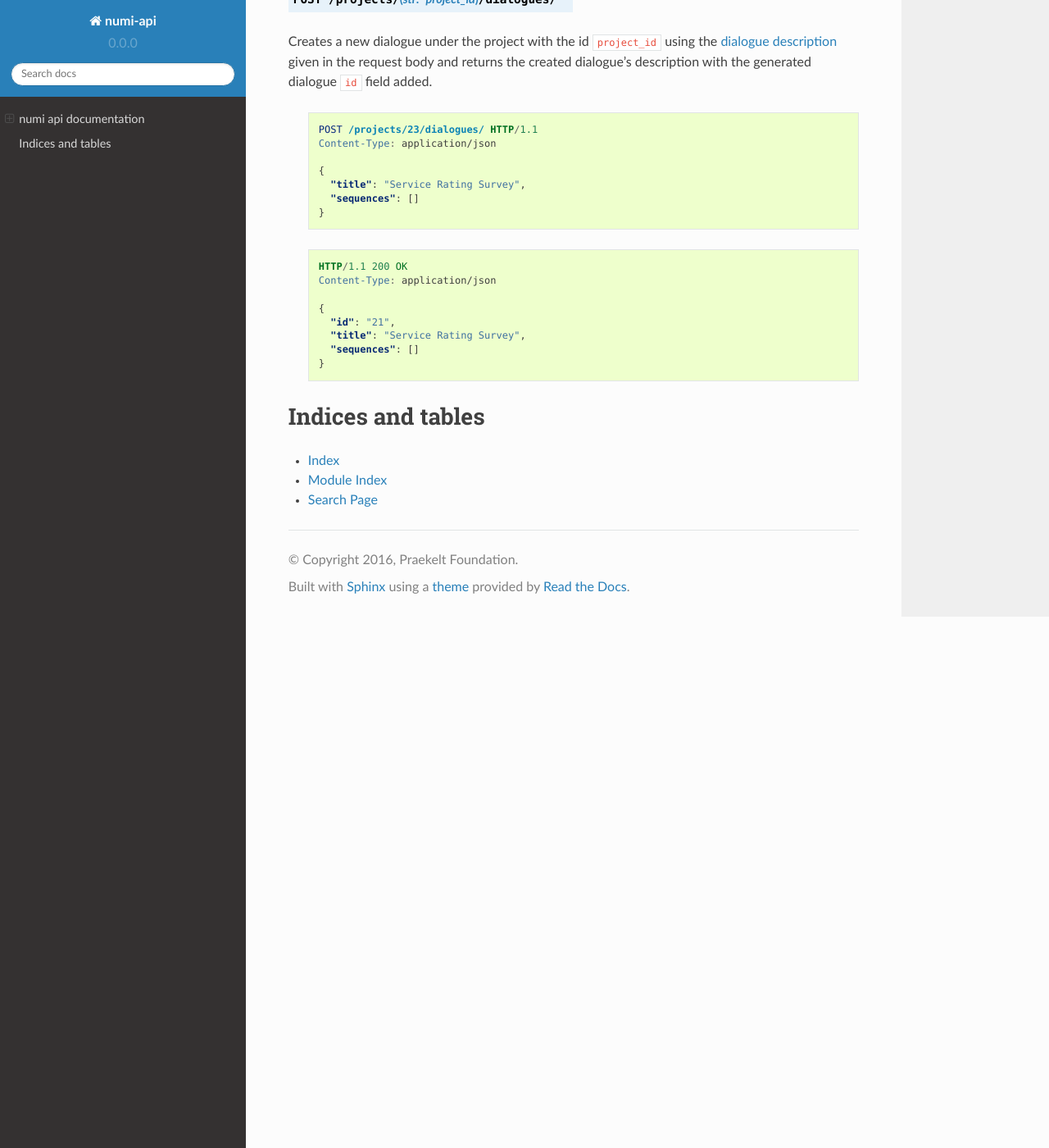
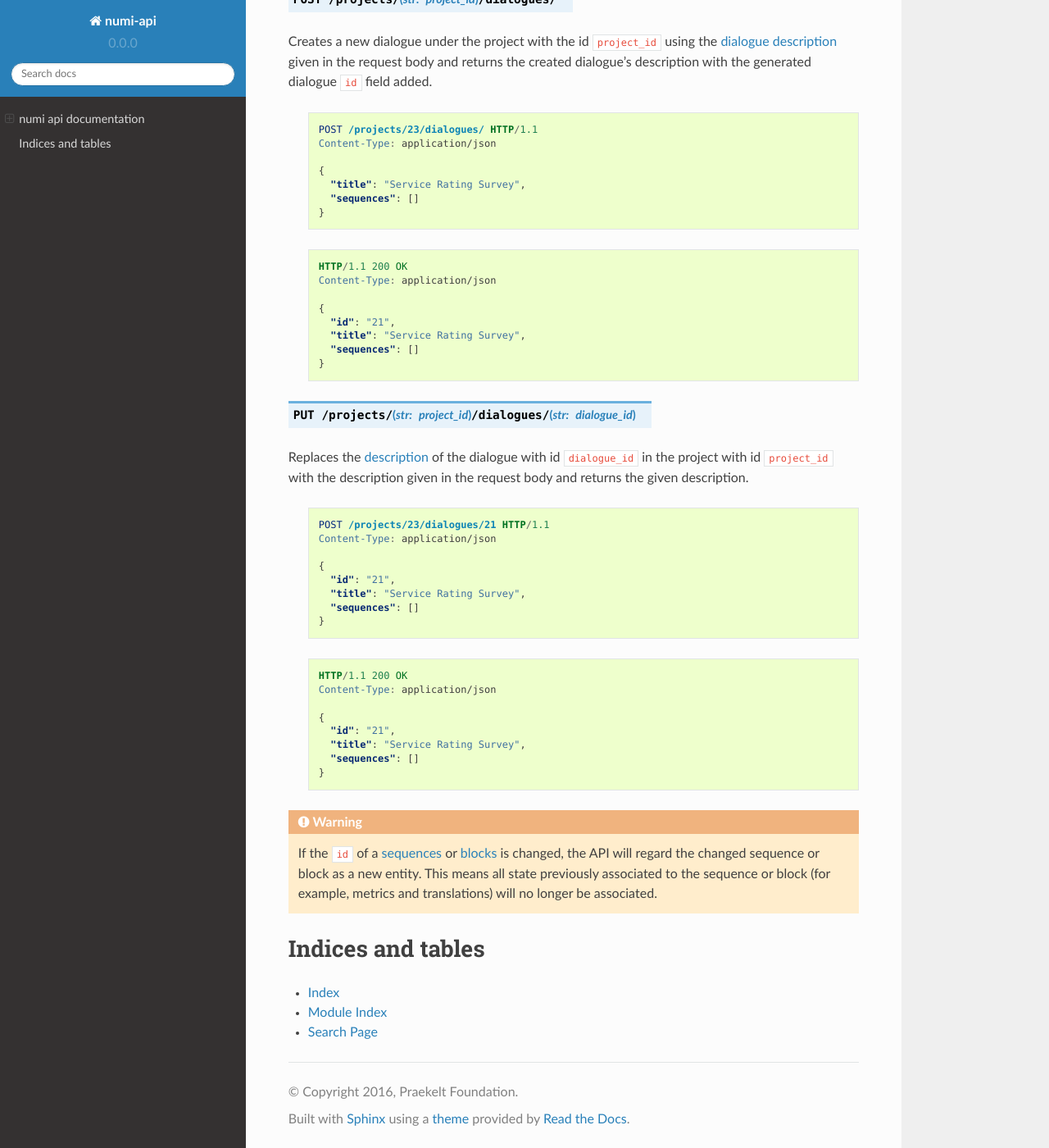
Before and after one commit to praekelt/numi-api, a Sphinx documentation site: the page built from docs/index.rst, in a window 1280 px wide and 1400 px high, scrolled down 4779 px. Shown: the whole window at 82% size. Built offline with Sphinx 7.4.7 and the Read the Docs theme 2.0.0, drawn with Linux system fonts in a browser that asks for light colours.

Commit message:
Add endpoint for replacing dialogue data

```diff
--- a/docs/index.rst
+++ b/docs/index.rst
@@ -278,6 +278,35 @@ Creates a new dialogue under the project with the id ``project_id`` using the :r
        "sequences": []
      }
 
+.. http:put:: /projects/(str:project_id)/dialogues/(str:dialogue_id)
+
+Replaces the :ref:`description <data-dialogues>` of the dialogue with id ``dialogue_id`` in the project with id ``project_id`` with the description given in the request body and returns the given description.
+
+  .. sourcecode:: http
+
+     POST /projects/23/dialogues/21 HTTP/1.1
+     Content-Type: application/json
+
+     {
+       "id": "21",
+       "title": "Service Rating Survey",
+       "sequences": []
+     }
+
+  .. sourcecode:: http
+
+     HTTP/1.1 200 OK
+     Content-Type: application/json
+
+     {
+       "id": "21",
+       "title": "Service Rating Survey",
+       "sequences": []
+     }
+
+.. warning::
+  If the ``id`` of a :ref:`sequences <data-sequences>` or :ref:`blocks <data-blocks>` is changed, the API will regard the changed sequence or block as a new entity. This means all state previously associated to the sequence or block (for example, metrics and translations) will no longer be associated.
+
 
 Indices and tables
 ==================
```
